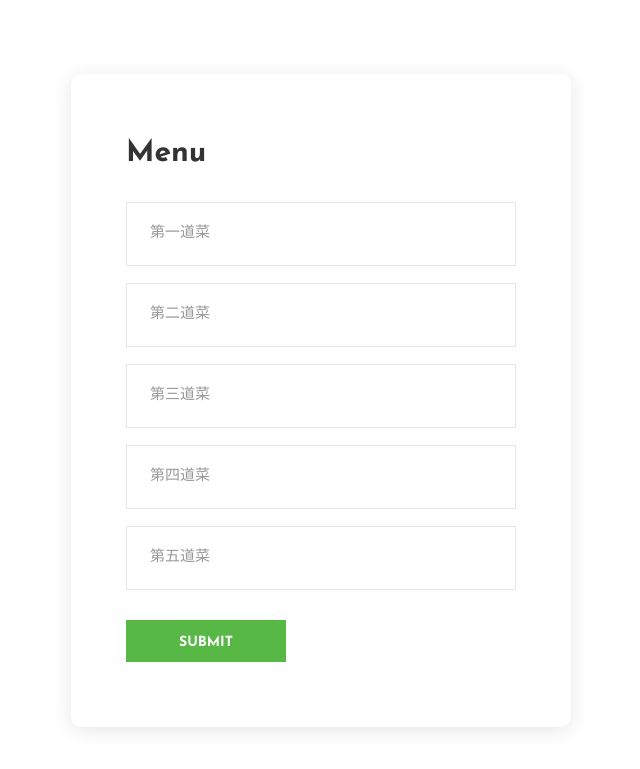
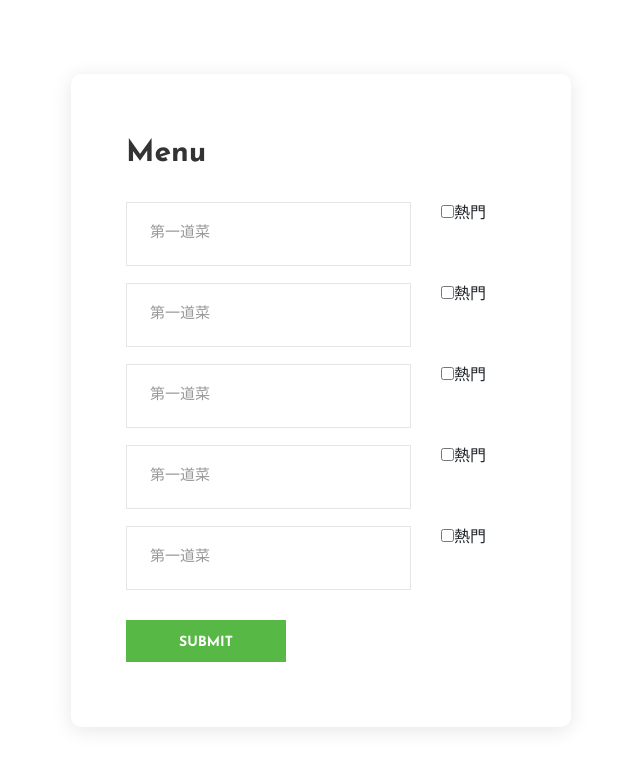
Before and after one commit to joe83830/pixnet, a Flask app: page /secondpage in a window 1280 px wide. Shown: the top 769 px of the page, without its empty margins (319-959 px from the left). Run offline with Flask 2, Linux system fonts and the light colour scheme; some libraries are stand-ins or nearby versions.

```diff
--- a/DJH_project2/templates/index2.html
+++ b/DJH_project2/templates/index2.html
@@ -67,35 +67,84 @@
 				<span class="contact100-form-title">
 					Menu
 				</span>
-
+				<div class="row">
+					<div class="col-md-9">
 						<div class="wrap-input100 validate-input" data-validate="Name is required">
 							<input class="input100" type="text" id="food1" placeholder="第一道菜">
 							<span class="focus-input100-1"></span>
 							<span class="focus-input100-2"></span>
 						</div>
+					</div>
 
+					<div class="col-md-3">
+						<div class="checkbox" style="vertical-align: text-bottom">
+      						<label><input type="checkbox" value="">熱門</label>
+    					</div>
+					</div>
+				</div>
+
+				<div class="row">
+					<div class="col-md-9">
 						<div class="wrap-input100 validate-input" data-validate="Name is required">
-					<input class="input100" type="text" id="food2" placeholder="第二道菜">
+							<input class="input100" type="text" id="food2" placeholder="第一道菜">
 							<span class="focus-input100-1"></span>
 							<span class="focus-input100-2"></span>
 						</div>
+					</div>
 
+					<div class="col-md-3">
+						<div class="checkbox" style="vertical-align: middle">
+      						<label><input type="checkbox" value="">熱門</label>
+    					</div>
+					</div>
+				</div>
+
+				<div class="row">
+					<div class="col-md-9">
 						<div class="wrap-input100 validate-input" data-validate="Name is required">
-					<input class="input100" type="text" id="food3" placeholder="第三道菜">
+							<input class="input100" type="text" id="food3" placeholder="第一道菜">
 							<span class="focus-input100-1"></span>
 							<span class="focus-input100-2"></span>
 						</div>
+					</div>
 
+					<div class="col-md-3">
+						<div class="checkbox" style="vertical-align: middle">
+      						<label><input type="checkbox" value="">熱門</label>
+    					</div>
+					</div>
+				</div>
+
+				<div class="row">
+					<div class="col-md-9">
 						<div class="wrap-input100 validate-input" data-validate="Name is required">
-					<input class="input100" type="text" id="food4" placeholder="第四道菜">
+							<input class="input100" type="text" id="food4" placeholder="第一道菜">
 							<span class="focus-input100-1"></span>
 							<span class="focus-input100-2"></span>
 						</div>
+					</div>
 
+					<div class="col-md-3">
+						<div class="checkbox" style="vertical-align: middle">
+      						<label><input type="checkbox" value="">熱門</label>
+    					</div>
+					</div>
+				</div>
+
+				<div class="row">
+					<div class="col-md-9">
 						<div class="wrap-input100 validate-input" data-validate="Name is required">
-					<input class="input100" type="text" id="food5" placeholder="第五道菜">
+							<input class="input100" type="text" id="food5" placeholder="第一道菜">
 							<span class="focus-input100-1"></span>
 							<span class="focus-input100-2"></span>
+						</div>
+					</div>
+
+					<div class="col-md-3">
+						<div class="checkbox" style="vertical-align: middle">
+      						<label><input type="checkbox" value="">熱門</label>
+    					</div>
+					</div>
 				</div>
 
 				<!--<div class="wrap-input100 validate-input" data-validate = "Message is required">-->
```
Lines whose indentation alone changed are shown as unchanged.
